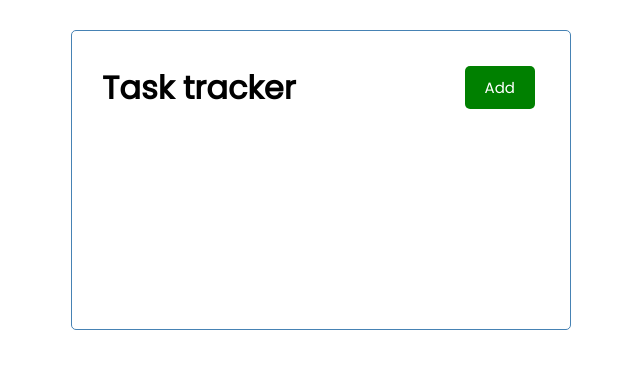
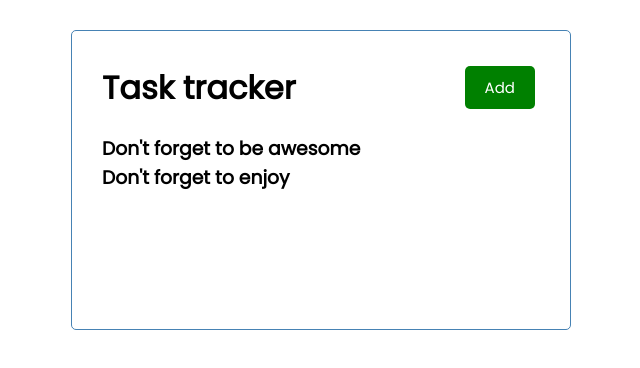
Before and after one commit to DanielaVelasquez/task-tracker, a React (Create React App) app: page / in a window 1280 px wide. Shown: the top 368 px of the page, without its empty margins (319-959 px from the left). Built offline with nearby package versions, Linux system fonts and the light colour scheme; the HTML template or start-up script is replaced by a standard one.

Commit message:
Starting to show up the tasks

```diff
--- a/src/App.js
+++ b/src/App.js
@@ -1,9 +1,11 @@
 import Header from "./components/Header";
+import Tasks from "./components/Tasks";
 
 function App() {
   return (
     <div className="container">
       <Header/>
+      <Tasks/>
     </div>
   );
 }
--- /dev/null
+++ b/src/components/Tasks.js
@@ -0,0 +1,26 @@
+const tasks = [
+	{
+		id: 1,
+		text: "Don't forget to be awesome",
+		day: 'Jan 26 at 11:00 am',
+		reminder: true
+	},
+	{
+		id: 2,
+		text: "Don't forget to enjoy",
+		day: 'Dec 4 at 02:00 am',
+		reminder: true
+	}
+]
+
+const Tasks = () => {
+	return (
+		<>
+			{tasks.map((task) =>(
+				<h3 key={task.id}> {task.text} </h3>
+			))}
+		</>
+	)
+}
+
+export default Tasks
```
